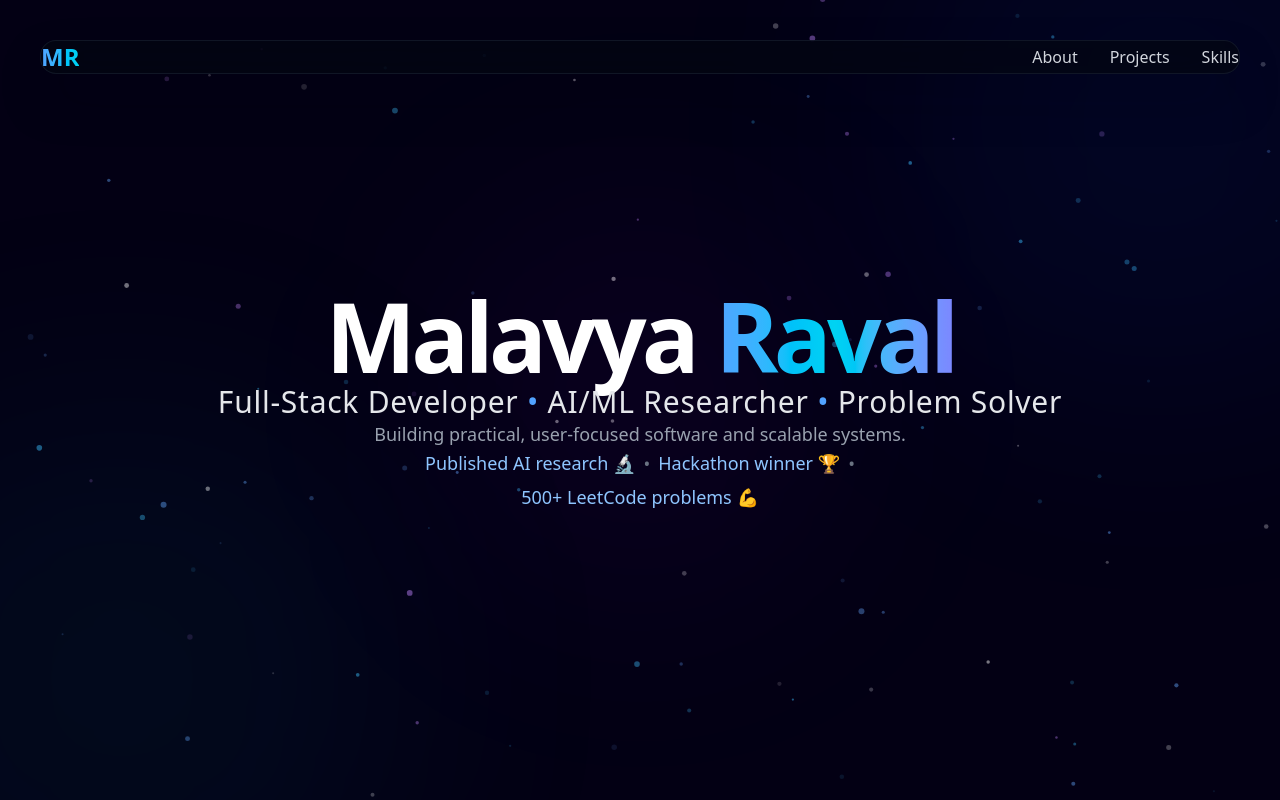
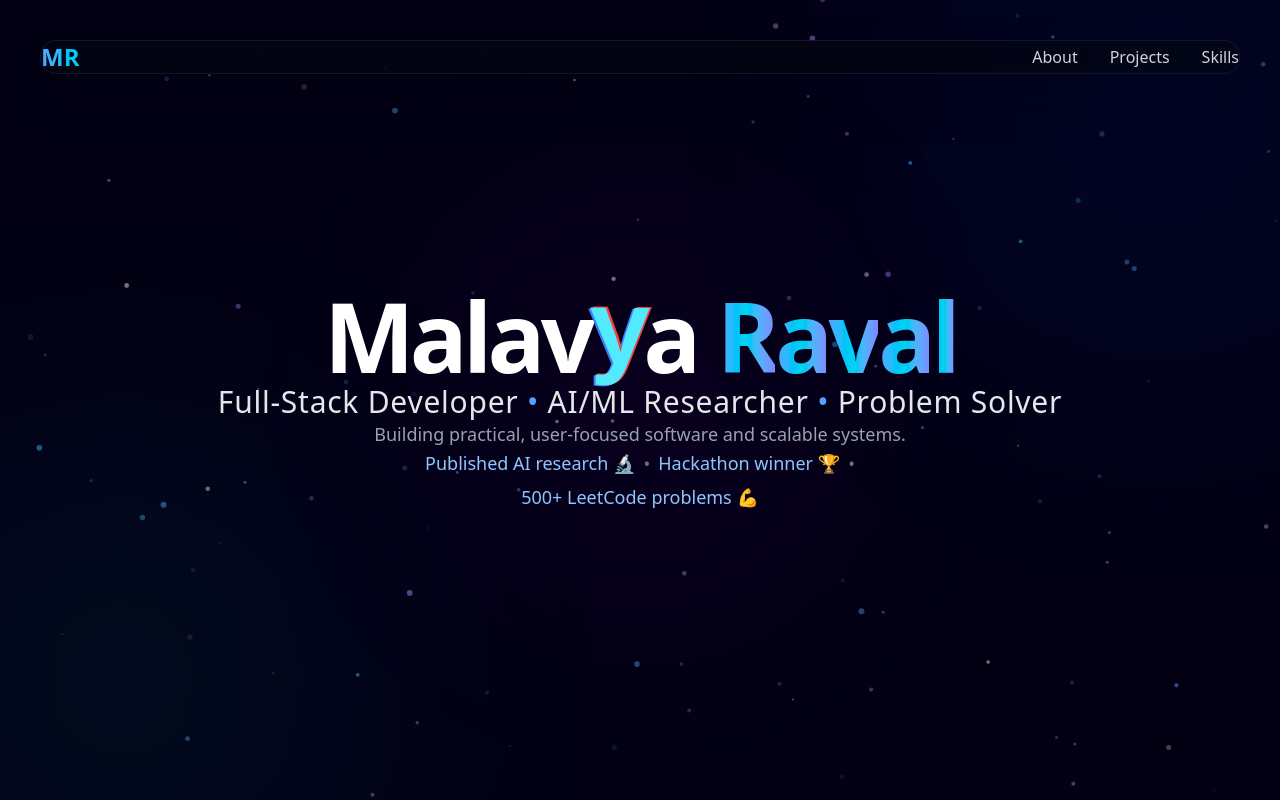
Before and after one commit to MalavyaRaval/malavyaraval.github.io, a React (Vite) app: page / in a window 1280 px wide. Shown: the top 800 px of the page. Built offline with nearby package versions, Linux system fonts and the light colour scheme.

Commit message:
name letter glitches added

```diff
--- a/src/Home.jsx
+++ b/src/Home.jsx
@@ -3,6 +3,7 @@ import { motion } from "framer-motion";
 import CategorySkills from "./components/CategorySkills";
 import InteractiveBackground from "./components/InteractiveBackground";
 import ProjectsSection from "./components/ProjectsSection";
+import GlitchName from "./components/GlitchName";
 
 export default function Home() {
   const [isMenuOpen, setIsMenuOpen] = useState(false);
@@ -253,7 +254,7 @@ export default function Home() {
               transition={{ duration: 0.8, ease: "easeOut" }}
             >
               <h1 className="text-7xl sm:text-8xl font-black text-white mb-6 tracking-tighter leading-none">
-                Malavya <span className="text-transparent bg-clip-text bg-gradient-to-r from-blue-400 via-cyan-400 to-indigo-400">Raval</span>
+                <GlitchName />
               </h1>
             </motion.div>
 
--- /dev/null
+++ b/src/components/GlitchName.jsx
@@ -0,0 +1,230 @@
+import React, { useState, useEffect, useRef } from "react";
+import { motion } from "framer-motion";
+
+export default function GlitchName() {
+  const originalName = [
+    { char: "M", isGradient: false },
+    { char: "a", isGradient: false },
+    { char: "l", isGradient: false },
+    { char: "a", isGradient: false },
+    { char: "v", isGradient: false },
+    { char: "y", isGradient: false },
+    { char: "a", isGradient: false },
+    { char: " ", isSpace: true },
+    { char: "R", isGradient: true },
+    { char: "a", isGradient: true },
+    { char: "v", isGradient: true },
+    { char: "a", isGradient: true },
+    { char: "l", isGradient: true },
+  ];
+
+  // State to track which index is currently glitching
+  const [glitchedIndex, setGlitchedIndex] = useState(null);
+
+  // Phase of the glitch: "scramble" (fast character swapping) or "settled" (styled letter) or "none"
+  const [glitchPhase, setGlitchPhase] = useState("none");
+
+  // Current display character during scramble phase
+  const [currentDisplayChar, setCurrentDisplayChar] = useState("");
+
+  // Active glitch style type
+  const [activeStyle, setActiveStyle] = useState("CYBERPUNK");
+
+  const glitchTypes = ["CYBERPUNK", "MATRIX", "NOISE"];
+
+  const hackerGlyphs = "01<>/\\_[]{}+-*#%@!$?X0101";
+
+  useEffect(() => {
+    const triggerGlitch = () => {
+      // Pick a random letter index (exclude space at index 7)
+      const letterIndices = [0, 1, 2, 3, 4, 5, 6, 8, 9, 10, 11, 12];
+      const randomIndex = letterIndices[Math.floor(Math.random() * letterIndices.length)];
+
+      // Pick a random glitch style
+      const randomStyle = glitchTypes[Math.floor(Math.random() * glitchTypes.length)];
+
+      setActiveStyle(randomStyle);
+      setGlitchedIndex(randomIndex);
+      setGlitchPhase("scramble");
+
+      // Phase 1: Scramble phase (fast swapping of random characters)
+      let ticks = 0;
+      const scrambleInterval = setInterval(() => {
+        let displayChar = hackerGlyphs[Math.floor(Math.random() * hackerGlyphs.length)];
+
+        // Sometimes use binary
+        if (randomStyle === "MATRIX") {
+          displayChar = Math.random() > 0.5 ? "0" : "1";
+        }
+
+        setCurrentDisplayChar(displayChar);
+        ticks++;
+
+        if (ticks >= 4) {
+          clearInterval(scrambleInterval);
+          // Phase 2: Settle on the original letter but in glitch styling
+          setGlitchPhase("settled");
+        }
+      }, 45);
+
+      // Phase 3: Settle ends after another short period, back to normal
+      setTimeout(() => {
+        setGlitchedIndex(null);
+        setGlitchPhase("none");
+      }, 550);
+    };
+
+    // Run glitch every 3000ms
+    const mainInterval = setInterval(triggerGlitch, 3000);
+
+    // Run once initially after 400ms
+    const initialTimeout = setTimeout(triggerGlitch, 400);
+
+    return () => {
+      clearInterval(mainInterval);
+      clearTimeout(initialTimeout);
+    };
+  }, []);
+
+  return (
+    <span className="inline-flex select-none font-black">
+      {originalName.map((item, index) => {
+        if (item.isSpace) {
+          return <span key={index} className="inline-block">&nbsp;</span>;
+        }
+
+        const isGlitched = glitchedIndex === index;
+
+        // Default styling classes
+        const baseGradientClass = "text-transparent bg-clip-text bg-gradient-to-r from-blue-400 via-cyan-400 to-indigo-400";
+        const baseNormalClass = "text-white";
+        const baseClass = item.isGradient ? baseGradientClass : baseNormalClass;
+
+        if (isGlitched) {
+          if (glitchPhase === "scramble") {
+            // Neon Green/Cyan Matrix coding style
+            if (activeStyle === "MATRIX") {
+              return (
+                <motion.span
+                  key={index}
+                  className="font-mono text-green-400 inline-block align-middle"
+                  style={{
+                    textShadow: "0 0 8px #22c55e, 0 0 15px #15803d",
+                  }}
+                  animate={{
+                    scale: [1, 1.2, 0.9, 1.1],
+                    y: [0, -2, 2, 0],
+                  }}
+                  transition={{ duration: 0.18 }}
+                >
+                  {currentDisplayChar}
+                </motion.span>
+              );
+            }
+
+            // Cyberpunk magenta/cyan scramble style
+            if (activeStyle === "CYBERPUNK") {
+              return (
+                <motion.span
+                  key={index}
+                  className="font-mono text-pink-500 inline-block align-middle"
+                  style={{
+                    textShadow: "1px -1px 0 #06b6d4, -1px 1px 0 #f43f5e",
+                  }}
+                  animate={{
+                    scale: [1, 1.3, 0.8, 1.1],
+                    skewX: [0, 15, -15, 0],
+                  }}
+                  transition={{ duration: 0.18 }}
+                >
+                  {currentDisplayChar}
+                </motion.span>
+              );
+            }
+
+            // Digital noise style (gray scale / binary)
+            return (
+              <motion.span
+                key={index}
+                className="font-mono text-gray-400 inline-block align-middle"
+                style={{
+                  textShadow: "0 0 5px #9ca3af",
+                }}
+                animate={{
+                  scaleY: [1, 0.6, 1.4, 1],
+                  x: [0, -3, 3, 0],
+                }}
+                transition={{ duration: 0.18 }}
+              >
+                {currentDisplayChar}
+              </motion.span>
+            );
+          }
+
+          if (glitchPhase === "settled") {
+            // Settle Phase: letter returns, but in hacker styling
+            if (activeStyle === "MATRIX") {
+              return (
+                <motion.span
+                  key={index}
+                  className="font-mono text-green-300 inline-block font-bold align-middle"
+                  style={{
+                    fontFamily: '"Fira Code", "Courier New", Courier, monospace',
+                    textShadow: "0 0 8px #22c55e, 0 0 20px #15803d",
+                  }}
+                  animate={{ skewX: -10, scale: 1.05 }}
+                  transition={{ duration: 0.3 }}
+                >
+                  {item.char}
+                </motion.span>
+              );
+            }
+
+            if (activeStyle === "CYBERPUNK") {
+              return (
+                <motion.span
+                  key={index}
+                  className="font-mono text-cyan-300 inline-block font-extrabold align-middle"
+                  style={{
+                    fontFamily: '"Courier New", Courier, monospace',
+                    textShadow: "2px -1px 0 #ef4444, -2px 1px 0 #3b82f6",
+                  }}
+                  animate={{ skewY: 5, scale: 1.1 }}
+                  transition={{ duration: 0.3 }}
+                >
+                  {item.char}
+                </motion.span>
+              );
+            }
+
+            // NOISE
+            return (
+              <motion.span
+                key={index}
+                className="font-mono text-purple-400 inline-block font-extrabold align-middle"
+                style={{
+                  fontFamily: '"Courier New", Courier, monospace',
+                  textShadow: "0 0 8px #c084fc",
+                }}
+                animate={{ y: -3, scale: 1.05 }}
+                transition={{ duration: 0.3 }}
+              >
+                {item.char}
+              </motion.span>
+            );
+          }
+        }
+
+        // Standard render
+        return (
+          <span
+            key={index}
+            className={`${baseClass} transition-all duration-300 inline-block`}
+          >
+            {item.char}
+          </span>
+        );
+      })}
+    </span>
+  );
+}
```
